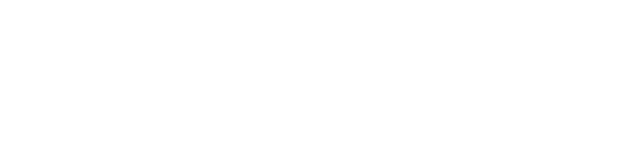
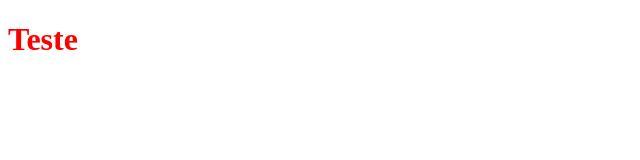
Before and after one commit to hannaletix/base-less, a website: page src/index.html in a window 1280 px wide. Shown: the whole page, without its empty margins (0-640 px from the left). Drawn offline with nearby package versions, Linux system fonts and the light colour scheme; files that its build step writes are made by us from their sources.

Commit message:
adiocinando h1

```diff
--- a/src/index.html
+++ b/src/index.html
@@ -10,6 +10,7 @@
 </head>
 
 <body>
+  <h1>Teste</h1>
 
 </body>
 
--- a/src/style.less
+++ b/src/style.less
@@ -0,0 +1,3 @@
+h1{
+    color: red;
+}
```
Also changed, not shown: src/style.css (added), 2 other files.
